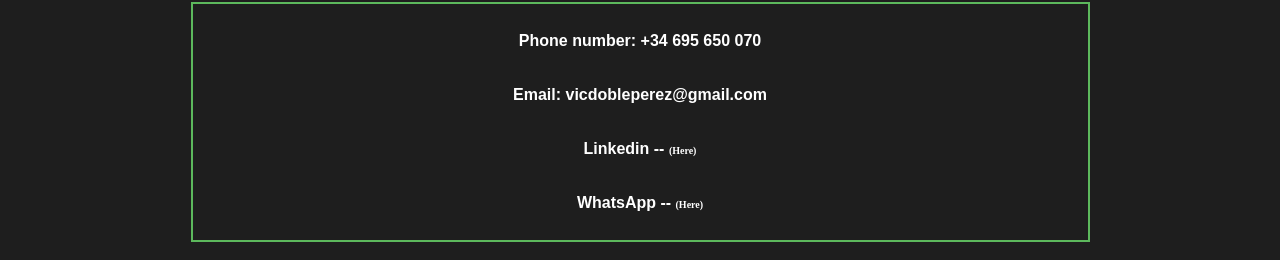
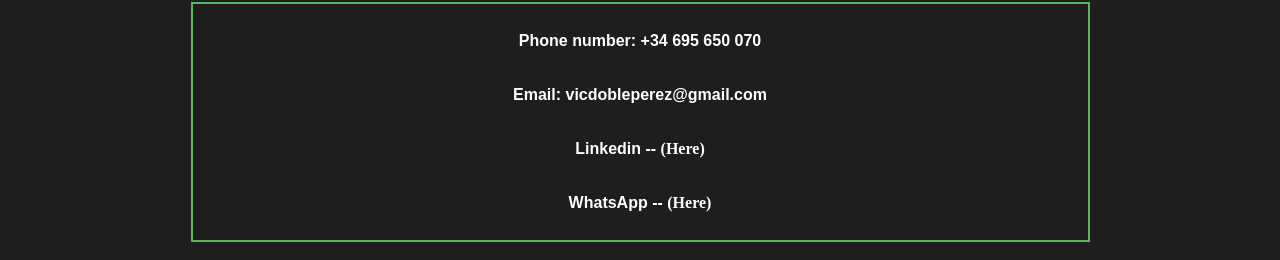
Before and after one commit to Doblepe/CV, a React (Create React App) app: page /contact in a window 1280 px wide. Shown: the part 227-487 px from the top of the page. Built offline with nearby package versions, Linux system fonts and the light colour scheme.

Commit message:
new secondary theme palette

```diff
--- a/package.json
+++ b/package.json
@@ -7,7 +7,9 @@
     "@testing-library/react": "^13.4.0",
     "@testing-library/user-event": "^13.5.0",
     "axios": "^1.2.3",
+    "cli": "^1.0.1",
     "jquery": "^3.6.3",
+    "netlify": "^13.1.2",
     "react": "^18.2.0",
     "react-bootstrap": "^2.7.0",
     "react-dom": "^18.2.0",
--- a/src/Components/Reusable/NavMenu.js
+++ b/src/Components/Reusable/NavMenu.js
@@ -55,8 +55,8 @@ const NavStyles = styled.nav`
   .mobile-menu-icon {
     position: absolute;
     color: ${(props) => props.theme.secondary};
-    right: 1rem;
-    top: 1rem;
+    right: 2rem;
+    top: 1.5rem;
     width: 4rem;
     cursor: pointer;
     display: none;
@@ -78,7 +78,7 @@ const NavStyles = styled.nav`
 
   }
 @media only screen and (max-width: 768px) {
-    max-height: 90px;
+    max-height: 70px;
     padding: 0;
     ul{
       display:flex;
--- a/src/pages/Contact.js
+++ b/src/pages/Contact.js
@@ -21,7 +21,7 @@ export default function Contact() {
    a {
       display: inline-block;
       font-family: 'RobotoMono Regular';
-      font-size: 1rem;
+      font-size: 16px;
       color: ${(props) => props.theme.text};
       outline: none;
         }
--- a/src/styles/Theme.js
+++ b/src/styles/Theme.js
@@ -2,10 +2,12 @@
 export const lightTheme = {
     name: "light",
     text: "black",
-    bg: "#CAF0F8",
-    bg_2: "#EFFFFD",
-    secondary: "#00B4D8"
+    bg: "#89a7b1",
+    bg_2: "#cbdad5",
+    secondary: "white"
 };
+
+
 
 export const darkTheme = {
     name: "dark",
```
Also changed, not shown: 1 other file (tests, documents, lock files or other folders).
